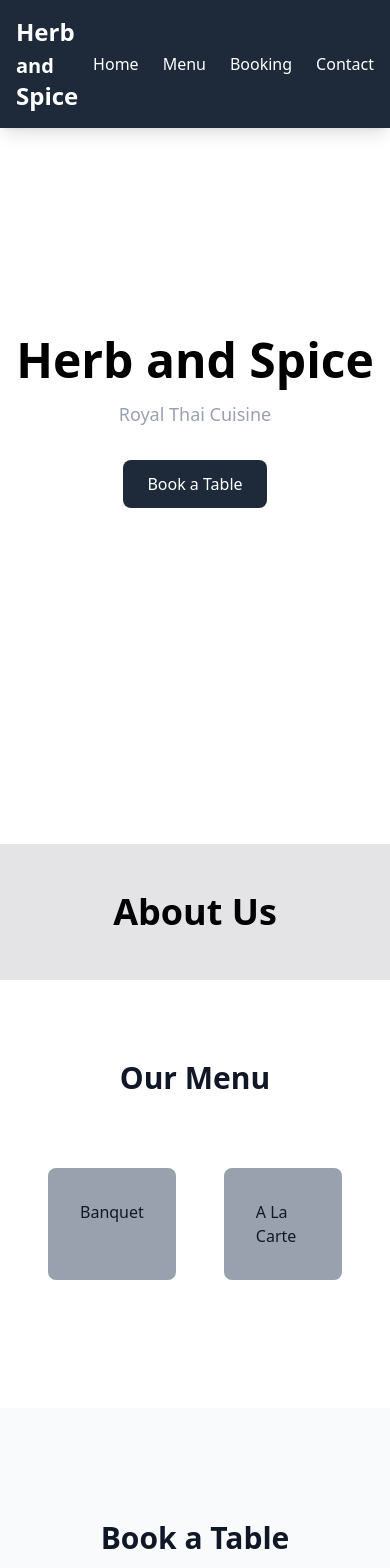
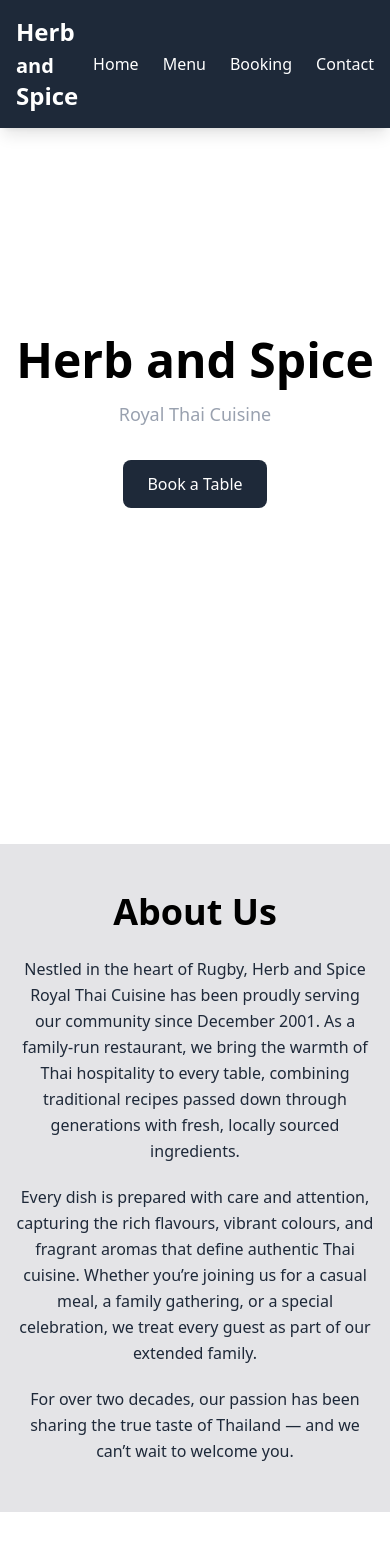
Before and after one commit to phasuk15/Herb-and-Spice, a Next.js app: page / in a window 390 px wide. Shown: the top 1568 px of the page. Built offline with nearby package versions, Linux system fonts and the light colour scheme.

Commit message:
Made A La Carte page responsive

```diff
--- a/app/booking/page.tsx
+++ b/app/booking/page.tsx
@@ -11,10 +11,6 @@ const Booking = () => {
           <p className="mb-6 text-center text-gray-700">
             If you have any special requests or dietary requirements, please mention them in the booking form’s notes section.
           </p>
-
-          <p className="mb-8 text-center text-gray-700 italic">
-            Note: For group bookings of 8 or more, please contact us directly at <a href="tel:01788 537735" className="text-blue-600 underline">+1 234 567 890</a>.
-          </p>
         </div>
 
         <BookingWidget />
--- a/app/menu/ALaCarte.tsx
+++ b/app/menu/ALaCarte.tsx
@@ -7,7 +7,6 @@ type SectionRefs = {
   [key: string]: HTMLDivElement | null;
 };
 
-
 const ALaCarte = () => {
   const sectionRefs = useRef<SectionRefs>({});
 
@@ -16,11 +15,11 @@ const ALaCarte = () => {
   };
 
   return (
-        <div>
-            <h1 className="text-2xl font-bold py-8 sticky top-20">A La Carte Menu</h1>
-            <div className="flex gap-8 p-6">
+    <div className="flex flex-col md:flex-row min-h-screen">
         {/* Left Sidebar */}
-                <div className="w-1/4 sticky top-48 h-fit">
+        <aside className="hidden md:block md:w-1/4 border-r md:min-h-screen">
+        <div className="sticky top-32 p-6">
+            <h2 className="text-lg font-bold mb-6">Categories</h2>
             <ul className="space-y-4">
             {menuData.map((section) => (
                 <li key={section.category}>
@@ -34,13 +33,18 @@ const ALaCarte = () => {
             ))}
             </ul>
         </div>
+        </aside>
 
       {/* Right Menu */}
-                <div className="w-3/4 space-y-12">
+      <main className="md:w-3/4 p-6 space-y-12">
+        <h1 className="text-2xl font-bold py-4">A La Carte Menu</h1>
         {menuData.map((section) => (
           <div
             key={section.category}
-                        ref={(el) => {sectionRefs.current[section.category] = el; }}
+            ref={(el) => {
+              sectionRefs.current[section.category] = el;
+            }}
+            className="scroll-mt-24"
           >
             <h2 className="text-2xl font-bold mb-4">{section.category}</h2>
             <div className="space-y-6">
@@ -65,10 +69,9 @@ const ALaCarte = () => {
             </div>
           </div>
         ))}
-                </div>
-                </div>
+      </main>
     </div>
   );
-}
+};
 
 export default ALaCarte;
--- a/app/menu/Banquet.tsx
+++ b/app/menu/Banquet.tsx
@@ -3,9 +3,16 @@ import banquetData from "./banquet.json";
 
 const Banquet = () => {
     return (
-        <div className="">
-            <h1 className="text-2xl font-bold py-16">Banqueting Set Menus</h1>
-            <div className="flex gap-8">
+        <section className="bg-zinc-50 py-16">
+            <div className="max-w-6xl mx-auto px-4">
+                {/* Heading */}
+                <h1 className="text-3xl font-bold text-center mb-6">
+                    Banqueting Set Menus
+                </h1>
+                <div className="w-24 h-1 bg-amber-500 mx-auto mb-12"></div>
+
+                {/* Cards Grid */}
+                <div className="grid gap-8 sm:grid-cols-2 lg:grid-cols-3">
                     {banquetData.map((item) => (
                         <BanquetCard
                             key={item.name}
@@ -17,6 +24,7 @@ const Banquet = () => {
                     ))}
                 </div>
             </div>
+        </section>
     );
 }
 
--- a/app/sections/About.tsx
+++ b/app/sections/About.tsx
@@ -1,12 +1,24 @@
-
 const About = () => {
-    return (
-        <div className="max-w-auto bg-zinc-200 text-center text-black flex flex-col items-center">
-            <h1 className= "text-black py-12 font-bold text-4xl">
-                About Us
-            </h1>
+  return (
+    <div className="bg-zinc-200 text-center text-black flex flex-col items-center">
+      <div className="py-12 max-w-2xl mx-auto px-4">
+        <h1 className="text-black font-bold text-4xl mb-6">
+          About Us
+        </h1>
+        <div className="space-y-5 text-gray-800 leading-relaxed">
+          <p>
+            Nestled in the heart of Rugby, Herb and Spice Royal Thai Cuisine has been proudly serving our community since December 2001. As a family-run restaurant, we bring the warmth of Thai hospitality to every table, combining traditional recipes passed down through generations with fresh, locally sourced ingredients.
+          </p>
+          <p>
+            Every dish is prepared with care and attention, capturing the rich flavours, vibrant colours, and fragrant aromas that define authentic Thai cuisine. Whether you’re joining us for a casual meal, a family gathering, or a special celebration, we treat every guest as part of our extended family.
+          </p>
+          <p>
+            For over two decades, our passion has been sharing the true taste of Thailand — and we can’t wait to welcome you.
+          </p>
         </div>
-    );
+      </div>
+    </div>
+  );
 }
 
 export default About;
```
Lines whose indentation alone changed are shown as unchanged.
